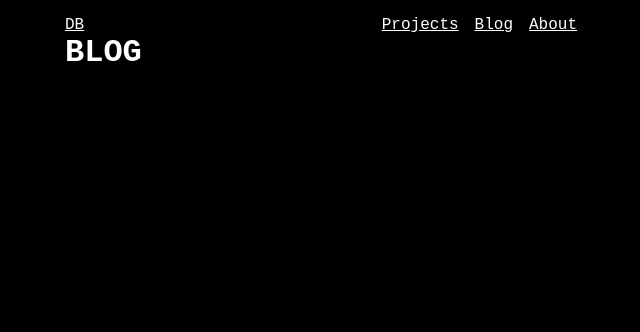
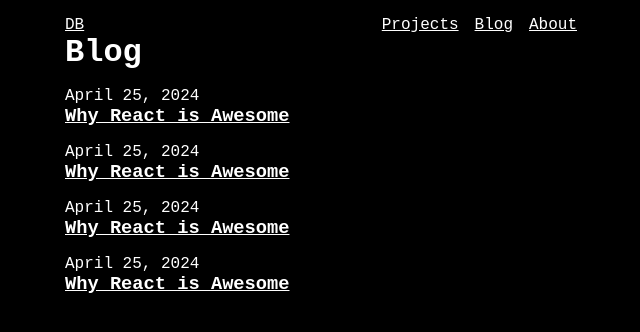
Before and after one commit to damianobacci/portfolio, a Next.js app: page /blog in a window 1280 px wide. Shown: the top 332 px of the page, without its empty margins (319-959 px from the left). Built offline with nearby package versions, Linux system fonts and the light colour scheme.

Commit message:
React Markdown added

```diff
--- a/app/blog/page.js
+++ b/app/blog/page.js
@@ -1,7 +1,33 @@
+import PostsList from "@/components/Posts/PostsList";
+
+const DUMMY_POSTS = [
+  {
+    date: "2024-04-25",
+    title: "Why React is Awesome",
+    slug: "why-react-is-awesome",
+  },
+  {
+    date: "2024-04-25",
+    title: "Why React is Awesome",
+    slug: "why-react-is-awesome2",
+  },
+  {
+    date: "2024-04-25",
+    title: "Why React is Awesome",
+    slug: "why-react-is-awesome3",
+  },
+  {
+    date: "2024-04-25",
+    title: "Why React is Awesome",
+    slug: "why-react-is-awesome4",
+  },
+];
+
 export default function BlogPage() {
   return (
     <main>
-      <h1>BLOG</h1>
+      <h1>Blog</h1>
+      <PostsList posts={DUMMY_POSTS} />
     </main>
   );
 }
--- a/app/globals.css
+++ b/app/globals.css
@@ -10,10 +10,6 @@ body {
   font-family: "IBM Plex Mono", monospace;
 }
 
-li {
-  list-style: none;
-}
-
 nav > ul {
   display: flex;
   justify-content: flex-end;
@@ -22,6 +18,10 @@ nav > ul {
 
 nav ul li:first-child {
   margin-right: auto;
+}
+
+nav > ul > li {
+  list-style: none;
 }
 
 a {
--- a/components/Posts/PostItem.js
+++ b/components/Posts/PostItem.js
@@ -12,7 +12,7 @@ export default function PostItem(props) {
 
   const fullURL = `/blog/${slug}`;
   return (
-    <li>
+    <li className={styles.item}>
       <div className={styles.post}>
         <time>{formattedDate}</time>
         <Link href={fullURL}>
--- a/components/Posts/PostItem.module.css
+++ b/components/Posts/PostItem.module.css
@@ -1,3 +1,7 @@
 .post {
   margin: 1rem 0;
 }
+
+.item {
+  list-style: none;
+}
--- a/package.json
+++ b/package.json
@@ -13,6 +13,7 @@
     "react": "^18",
     "react-dom": "^18",
     "react-icons": "^5.0.1",
+    "react-markdown": "^9.0.1",
     "typed.js": "^2.1.0"
   },
   "devDependencies": {
```
Also changed, not shown: app/blog/[slug]/page.js (+2 -5 lines), app/page.js (+16 -0 lines), components/Posts/PostDetails/PostContent.js (added, +18 -0 lines), components/Posts/PostDetails/PostHeader.js (added, +20 -0 lines), 1 other file (tests, documents, lock files or other folders).
